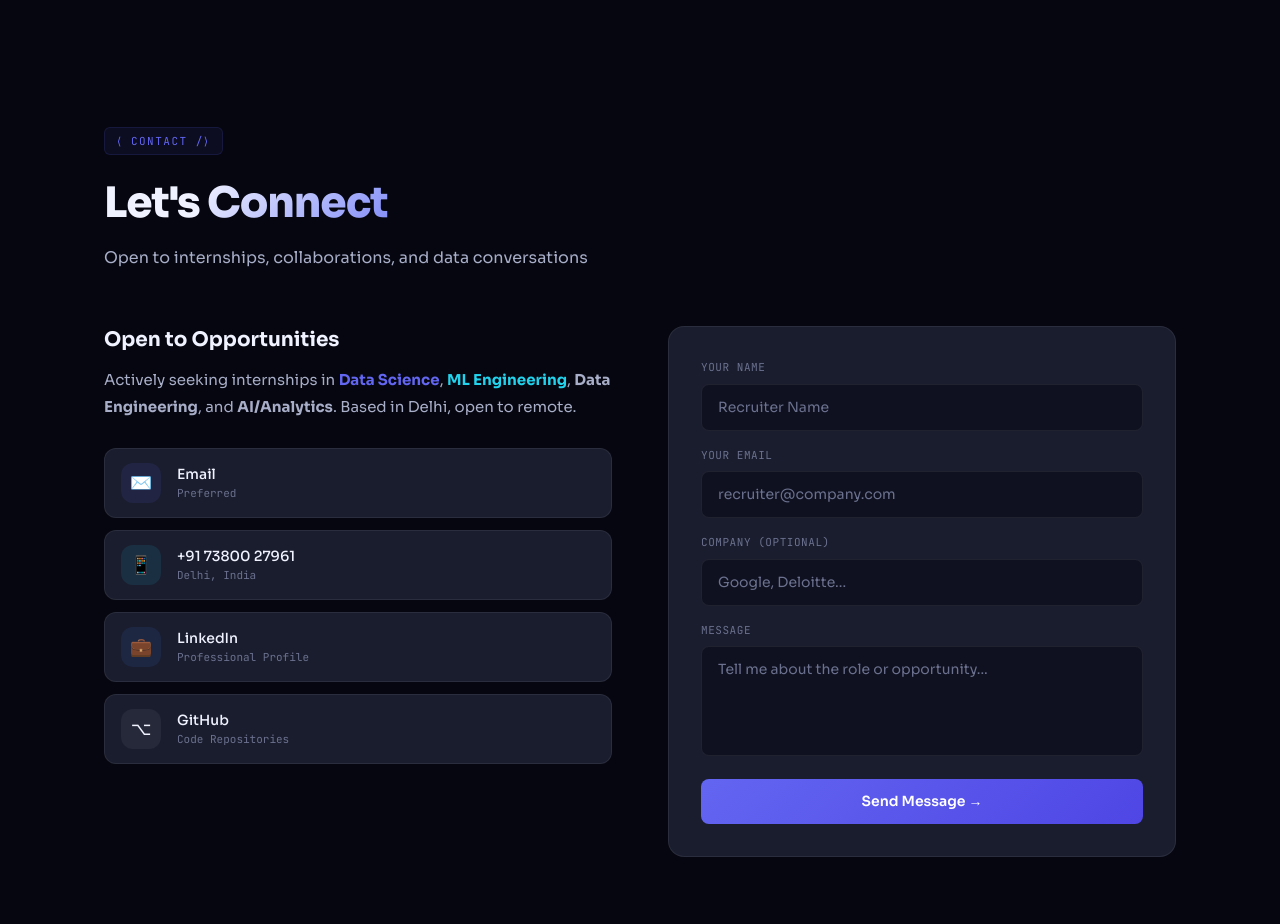
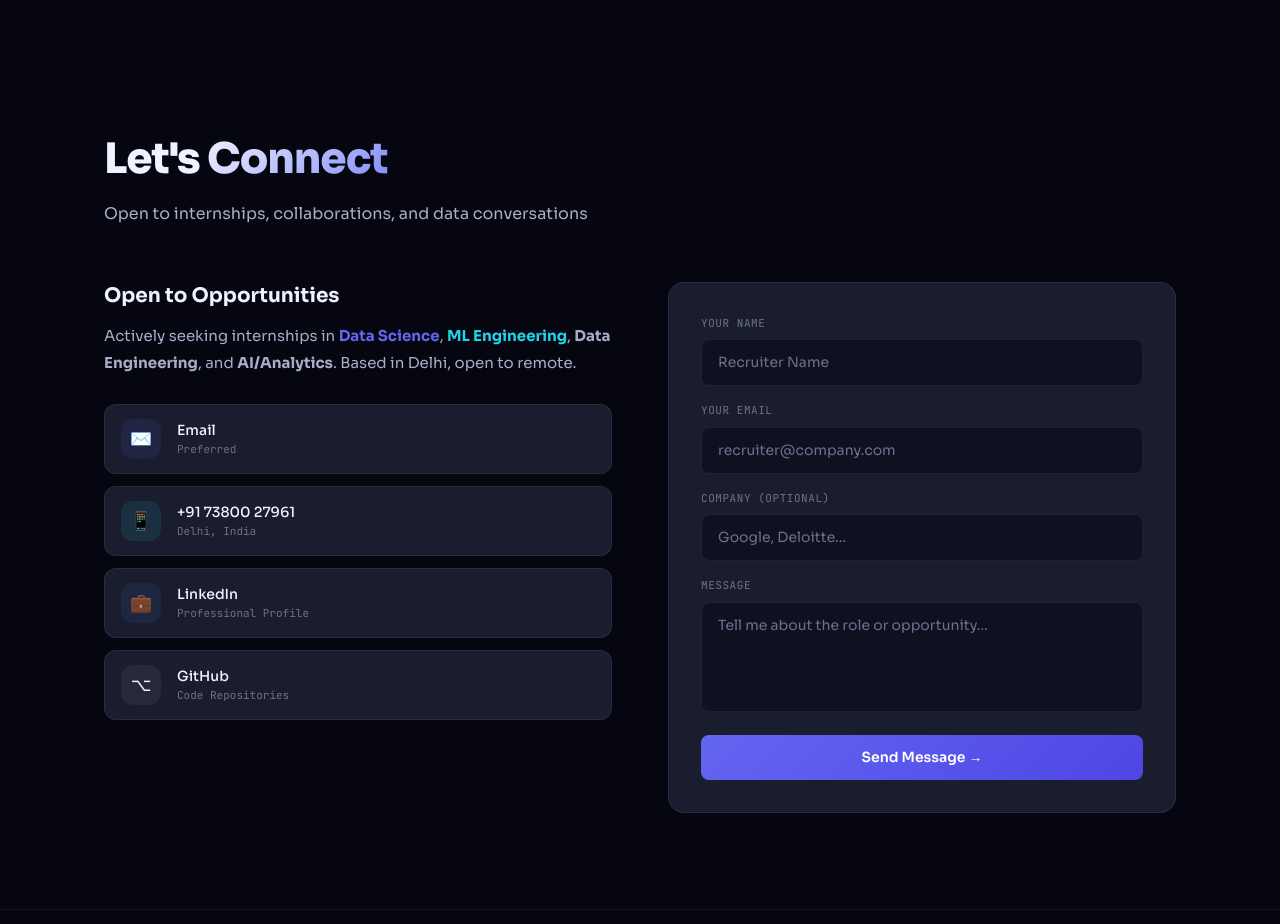
Before and after one commit to srv-0/Portfolio, a React (Vite) app: page / in a window 1280 px wide. Shown: the part 8480-9404 px from the top of the page. Built offline with nearby package versions, Linux system fonts and the light colour scheme.

Commit message:
Update Contact.jsx

```diff
--- a/src/components/Contact.jsx
+++ b/src/components/Contact.jsx
@@ -48,7 +48,6 @@ export default function Contact() {
       <div className="max-w-6xl mx-auto px-6 lg:px-10">
         <motion.div ref={ref} initial={{ opacity: 0, y: 30 }}
           animate={inView ? { opacity: 1, y: 0 } : {}} transition={{ duration: 0.6 }}>
-          <div className="section-tag mb-4">⟨ Contact /⟩</div>
           <h2 className="text-[clamp(28px,4vw,42px)] font-extrabold tracking-tight mb-3">
             Let's <span className="gradient-text">Connect</span>
           </h2>
```
